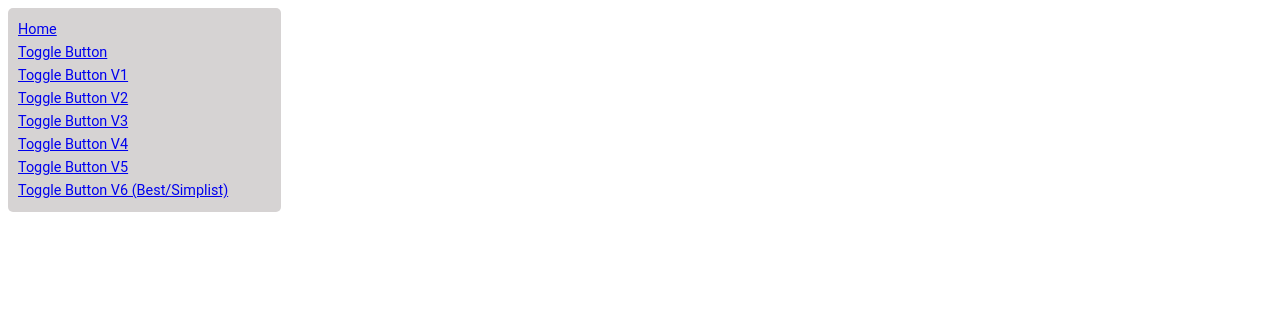
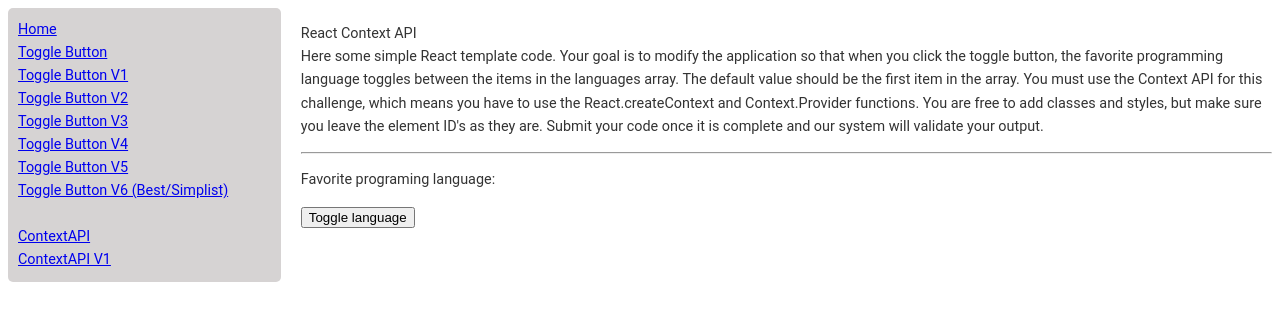
Before and after one commit to rikster/cb-react-recipes, a React (Create React App) app: page /ContextAPI in a window 1280 px wide. Shown: the top 320 px of the page. Built offline with nearby package versions, Linux system fonts and the light colour scheme; the HTML template or start-up script is replaced by a standard one.

Commit message:
ContextAPI challenges

```diff
--- a/src/App.js
+++ b/src/App.js
@@ -1,12 +1,14 @@
 import React from "react";
 import { BrowserRouter as Router, Switch, Route, Link } from "react-router-dom";
-import ReactToggleButton from "./components/ReactToggleButton";
-import ReactToggleButtonV1 from "./components/ReactToggleButtonV1";
-import ReactToggleButtonV2 from "./components/ReactToggleButtonV2";
-import ReactToggleButtonV3 from "./components/ReactToggleButtonV3";
-import ReactToggleButtonV4 from "./components/ReactToggleButtonV4";
-import ReactToggleButtonV5 from "./components/ReactToggleButtonV5";
-import ReactToggleButtonV6 from "./components/ReactToggleButtonHooksV6";
+import ReactToggleButton from "./components/ToggleButton/ReactToggleButton";
+import ReactToggleButtonV1 from "./components/ToggleButton/ReactToggleButtonV1";
+import ReactToggleButtonV2 from "./components/ToggleButton/ReactToggleButtonV2";
+import ReactToggleButtonV3 from "./components/ToggleButton/ReactToggleButtonV3";
+import ReactToggleButtonV4 from "./components/ToggleButton/ReactToggleButtonV4";
+import ReactToggleButtonV5 from "./components/ToggleButton/ReactToggleButtonV5";
+import ReactToggleButtonV6 from "./components/ToggleButton/ReactToggleButtonHooksV6";
+import ContextAPI from "./components/ContextAPI/ContextAPI";
+import ContextAPIV1 from "./components/ContextAPI/ContextAPIV1";
 
 import "./App.css";
 
@@ -29,7 +31,14 @@ function App() {
           <br />
           <Link to="/reacttogglebuttonV5">Toggle Button V5</Link>
           <br />
-          <Link to="/reacttogglebuttonV6">Toggle Button V6 (Best/Simplist)</Link>
+          <Link to="/reacttogglebuttonV6">
+            Toggle Button V6 (Best/Simplist)
+          </Link>
+          <br />
+          <br />
+          <Link to="/contextapi">ContextAPI</Link>
+          <br />
+          <Link to="/contextapiv1">ContextAPI V1</Link>
         </div>
         <div className="container">
           <Switch>
@@ -69,6 +78,16 @@ function App() {
               path="/ReactToggleButtonV6"
               component={ReactToggleButtonV6}
             />
+            <Route
+                exact
+                path="/ContextAPI"
+                component={ContextAPI}
+            />
+            <Route
+                exact
+                path="/ContextAPIV1"
+                component={ContextAPIV1}
+            />
           </Switch>
         </div>
       </div>
--- /dev/null
+++ b/src/components/ContextAPI/ContextAPI.js
@@ -0,0 +1,44 @@
+import React, { useState } from "react";
+import ReactDOM from "react-dom";
+
+const languages = ["JavaScript", "Python"];
+
+class ContextAPI extends React.Component {
+  constructor(props) {
+    super(props);
+  }
+
+  render() {
+    return (
+      // implement Context here so can be used in child components
+      <MainSection />
+    );
+  }
+}
+
+class MainSection extends React.Component {
+  render() {
+    return (
+      <div>
+        <p>
+          React Context API <br />
+          Here some simple React template code. Your goal is to modify the
+          application so that when you click the toggle button, the favorite
+          programming language toggles between the items in the languages array.
+          The default value should be the first item in the array. You must use
+          the Context API for this challenge, which means you have to use the
+          React.createContext and Context.Provider functions. You are free to
+          add classes and styles, but make sure you leave the element ID's as
+          they are. Submit your code once it is complete and our system will
+          validate your output.
+        </p>
+
+        <hr />
+        <p id="favoriteLanguage">Favorite programing language: {null}</p>
+        <button id="changeFavorite">Toggle language</button>
+      </div>
+    );
+  }
+}
+
+export default ContextAPI;
--- /dev/null
+++ b/src/components/ContextAPI/ContextAPIV1.js
@@ -0,0 +1,46 @@
+import React, { useState, useContext, createContext } from "react";
+import ReactDOM from "react-dom";
+
+const languages = ["JavaScript", "CSharp", "Python"];
+
+const LanguagesContext = createContext();
+
+const LanguageContextProvider = ({ children }) => {
+  const [language, setLanguage] = useState(languages[0]);
+
+  const toggleLanguage = () =>
+    setLanguage((prev) => {
+      const currentIndex = languages.indexOf(prev);
+      return languages[
+        currentIndex < languages.length - 1 ? currentIndex + 1 : 0
+      ];
+    });
+
+  return (
+    <LanguagesContext.Provider value={{ language, toggleLanguage }}>
+      {children}
+    </LanguagesContext.Provider>
+  );
+};
+
+const ContextAPIV1 = () => (
+  // implement Context here so can be used in child components
+  <LanguageContextProvider>
+    <MainSection />
+  </LanguageContextProvider>
+);
+
+const MainSection = () => {
+  const { language, toggleLanguage } = useContext(LanguagesContext);
+
+  return (
+    <div>
+      <p id="favoriteLanguage">Favorite programing language: {language}</p>
+      <button id="changeFavorite" onClick={toggleLanguage}>
+        Toggle language
+      </button>
+    </div>
+  );
+};
+
+export default ContextAPIV1;
```
Lines whose indentation alone changed are shown as unchanged.
